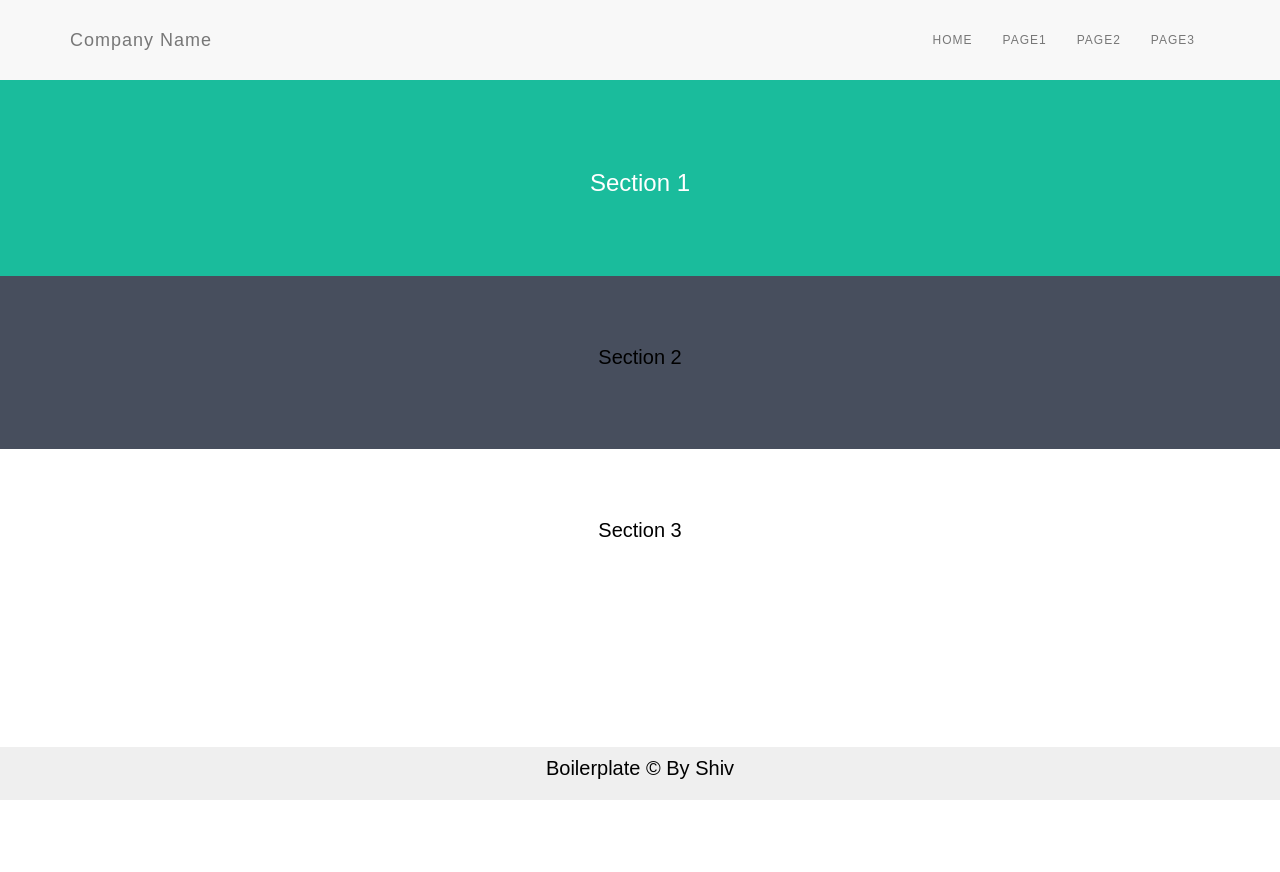
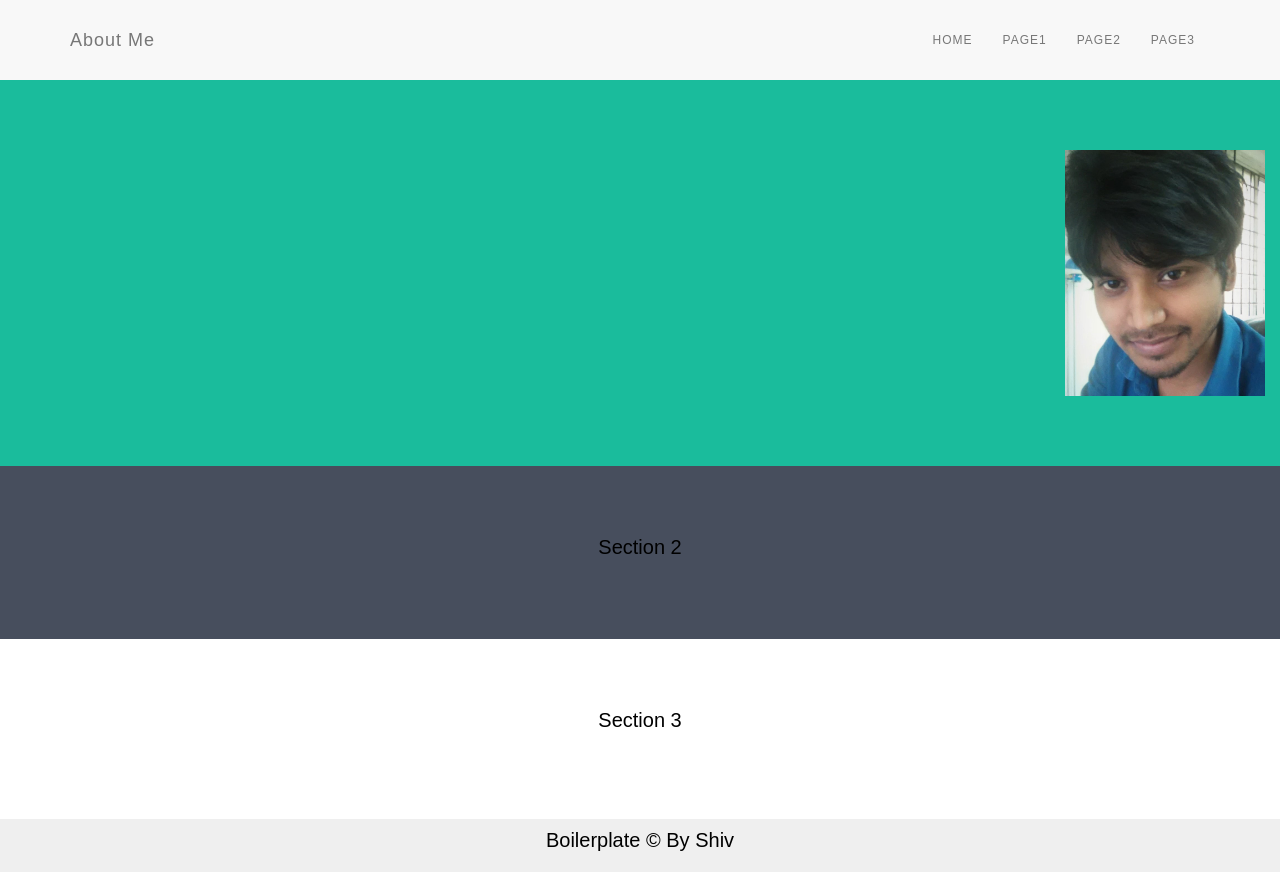
Before and after one commit to Shivk355/AngularBoilerPlate, a website: page app/index.html in a window 1280 px wide. Before the commit the page ends 800 px from the top, so only its background shows below. Drawn offline with nearby package versions, Linux system fonts and the light colour scheme.

Commit message:
Added my image

```diff
--- a/app/index.html
+++ b/app/index.html
@@ -25,7 +25,7 @@
 				<span class="icon-bar"></span>
 				<span class="icon-bar"></span>
 			  </button>
-			  <a class="navbar-brand" href="#">Company Name</a>
+			  <a class="navbar-brand" href="#">About Me</a>
 			</div>
 			<div class="collapse navbar-collapse" id="myNavbar">
 			  <ul class="nav navbar-nav navbar-right">
@@ -40,8 +40,8 @@
 	</header>
 	<main>
 		<section>
-			<div class="container-fluid section-1 text-center">
-				<h3>Section 1</h3>
+			<div class="container-fluid section-1">
+				 <img src="images/Me.jpg" class="img-responsive" alt="Shiv" width="200" height="200">
 			</div>
 		</section>
 		<section>
--- a/app/main.css
+++ b/app/main.css
@@ -45,6 +45,10 @@ p {
   color: #ffffff;
 }
 
+.section-1 img {
+	float: right;
+}
+
 .section-2 {
   background-color: #474e5d; /* Green */
   color: #ffffff;
```
Also changed, not shown: app/images/Me.jpg (added).
